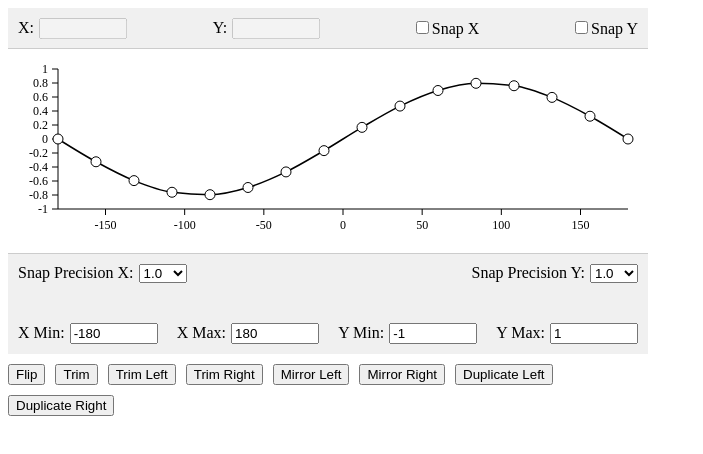
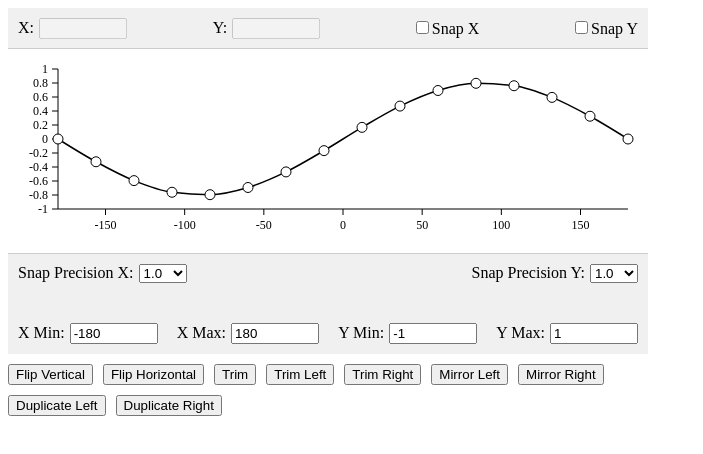
Before and after one commit to timkondratev/aero-curves, a React (Vite) app: page / in a window 1280 px wide. Shown: the top 454 px of the page, without its empty margins (0-703 px from the left). Built offline with nearby package versions, Linux system fonts and the light colour scheme; the HTML template or start-up script is replaced by a standard one.

Commit message:
Add flipHorizontal

```diff
--- a/src/Graph.tsx
+++ b/src/Graph.tsx
@@ -359,9 +359,27 @@ export function Graph({ width, height }: GraphProps) {
     setSelectedIndices(new Set()); // Deselect all points
   };
 
-  const flip = () => {
+  const flipVertical = () => {
     setPoints(prev => {
       const flipped = Array.from(selectedIndices).map(i => ({ ...points[i], y: -points[i].y }));
+      const updated = [...prev];
+      flipped.forEach((p, i) => {
+        updated[Array.from(selectedIndices)[i]] = p;
+      });
+      return updated;
+    });
+    setSelectedIndices(new Set()); // Deselect all points
+  };
+
+  const flipHorizontal = () => {
+    setPoints(prev => {
+      const selectedPoints = Array.from(selectedIndices).map(i => points[i]);
+      if (selectedPoints.length === 0) return prev; // Prevent crash if no points are selected
+
+      const minX = Math.min(...selectedPoints.map(p => p.x));
+      const maxX = Math.max(...selectedPoints.map(p => p.x));
+      const flipped = selectedPoints.map(p => ({ ...p, x: maxX - (p.x - minX) }));
+
       const updated = [...prev];
       flipped.forEach((p, i) => {
         updated[Array.from(selectedIndices)[i]] = p;
@@ -677,7 +695,8 @@ export function Graph({ width, height }: GraphProps) {
 
       {/* Selection Manipulation Panel */}
       <div style={{ display: "flex", flexWrap: "wrap", gap: "10px", marginTop: "10px" }}>
-        <button onClick={flip}>Flip</button>
+        <button onClick={flipVertical}>Flip Vertical</button>
+        <button onClick={flipHorizontal}>Flip Horizontal</button>
         <button onClick={trim}>Trim</button>
         <button onClick={trimLeft}>Trim Left</button>
         <button onClick={trimRight}>Trim Right</button>
```
